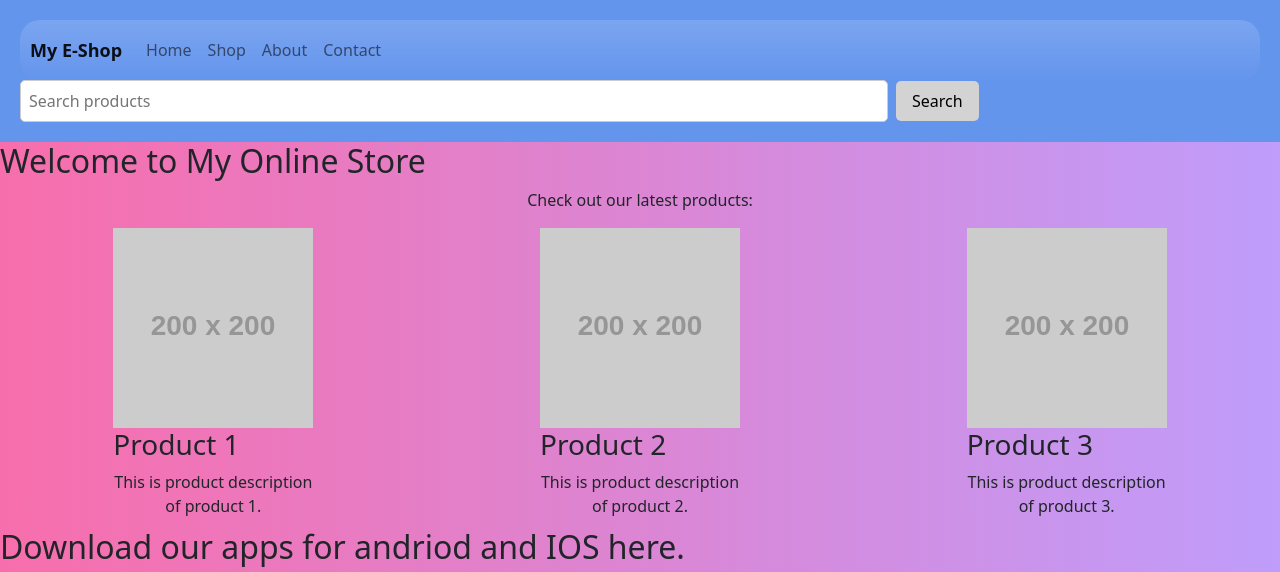
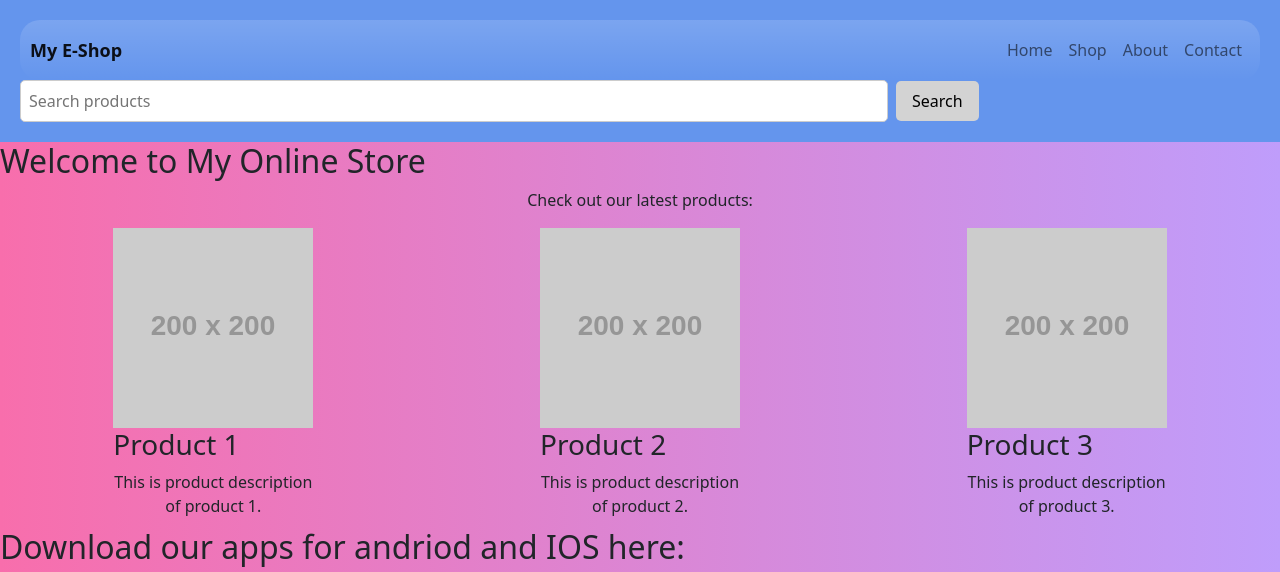
Before and after one commit to VishalYdv7/My-E-Shop, a plain HTML site: page index.html in a window 1280 px wide. Shown: the top 572 px of the page. Drawn offline with nearby package versions, Linux system fonts and the light colour scheme; placeholder pictures from the web are drawn by us; a web font is replaced by a local one.

Commit message:
ml-auto to ms-auto

```diff
--- a/index.html
+++ b/index.html
@@ -25,7 +25,7 @@
           <span class="navbar-toggler-icon"></span>
         </button>
         <div class="collapse navbar-collapse" id="navbarNav">
-          <ul class="navbar-nav ml-auto">
+          <ul class="navbar-nav ms-auto">
             <li class="nav-item">
               <a class="nav-link" href="#">Home</a>
             </li>
@@ -84,7 +84,7 @@
       </div>
     </main>
     <div>
-      <h2>Download our apps for andriod and IOS here.</h2>
+      <h2>Download our apps for andriod and IOS here:</h2>
       <button type="button" class="btn btn-outline-primary btn-lg"><i class="fab fa-apple"></i> Download</button>
       <button type="button" class="btn btn-outline-light btn-lg"><i class="fab fa-google-play"></i> Download</button>
     </div>
```
